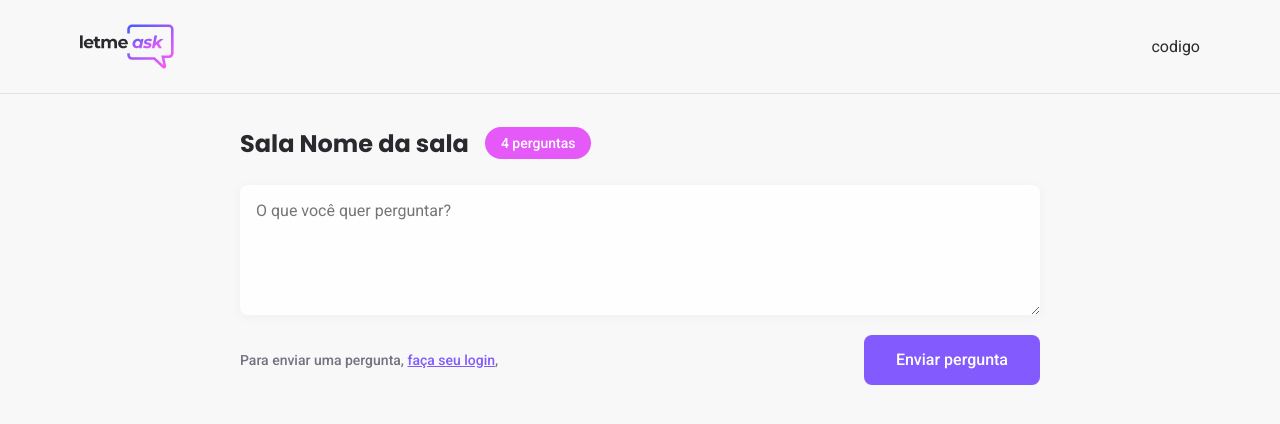
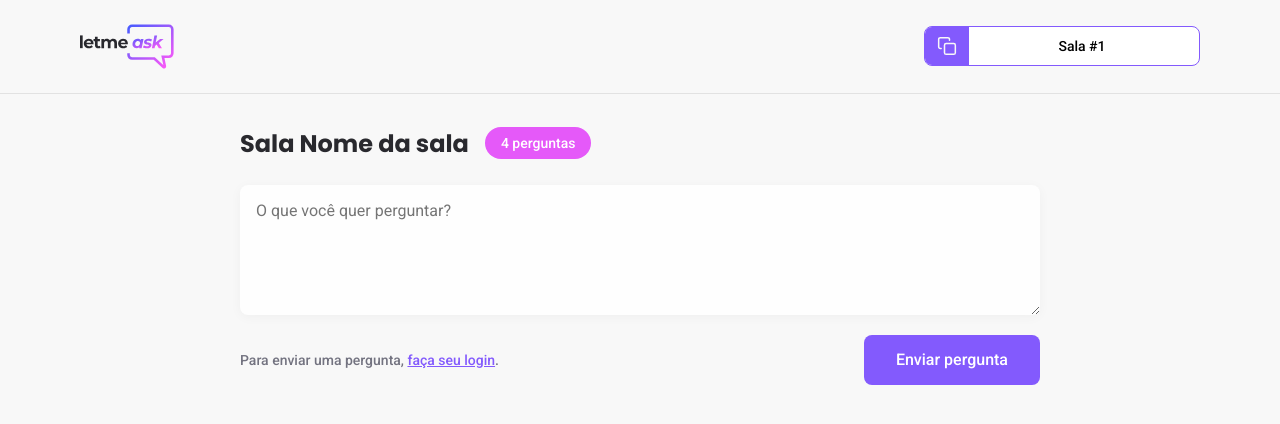
Before and after one commit to marcostaborda/reactjs-etmeask-nlw-6-2021-06-26, a React (Create React App) app: page /rooms/1 in a window 1280 px wide. Shown: the top 424 px of the page. Built offline with nearby package versions, Linux system fonts and the light colour scheme; no server answers.

Commit message:
feat(chat) - room questions

```diff
--- /dev/null
+++ b/src/components/RoomCode.tsx
@@ -0,0 +1,23 @@
+import copyImg from '../assets/images/copy.svg';
+
+import '../styles/room-code.scss';
+
+type RoomCodeProps = {
+  code: string;
+}
+
+export function RoomCode({ code }: RoomCodeProps) {
+
+  function copyRoomCode() {
+    navigator.clipboard.writeText(code)
+  }
+
+  return (
+    <button className="room-code" onClick={copyRoomCode}>
+      <div>
+        <img src={copyImg} alt="Copy room code" />
+      </div>
+      <span>Sala #{code}</span>
+    </button>
+  )
+}
--- a/src/pages/Room.tsx
+++ b/src/pages/Room.tsx
@@ -1,14 +1,20 @@
+import { useParams } from 'react-router-dom';
 import logoImg from '../assets/images/logo.svg';
+
 import { Button } from '../components/Button';
+import { RoomCode } from '../components/RoomCode';
+
 import '../styles/room.scss';
 
 export function Room() {
+  const params = useParams<{ id: string }>();
+
   return (
     <div id="page-room">
       <header>
         <div className="content">
           <img src={logoImg} alt="LetMeAsk" />
-          <div>codigo</div>
+          <RoomCode code={params.id} />
         </div>
       </header>
 
@@ -22,11 +28,11 @@
           <textarea placeholder="O que você quer perguntar?" />
 
           <div className="form-footer">
-            <span>Para enviar uma pergunta, <button>faça seu login</button>,</span>
+            <span>Para enviar uma pergunta, <button>faça seu login</button>.</span>
             <Button>Enviar pergunta</Button>
           </div>
         </form>
       </main>
-    </div>
+    </div >
   );
 }
--- /dev/null
+++ b/src/styles/room-code.scss
@@ -0,0 +1,31 @@
+.room-code {
+  height: 40px;
+  border-radius: 8px;
+  overflow: hidden;
+
+  background: #fff;
+  border: 1px solid #835afd;
+  cursor: pointer;
+
+  display: flex;
+
+  div {
+    background: #835afd;
+    padding: 0 12px;
+
+    display: flex;
+    justify-content: center;
+    align-items: center;
+    height: 100%;
+  }
+
+  span {
+    display: block;
+    align-self: center;
+    flex: 1;
+    padding: 0 16px 0 12px;
+    width: 230px;
+    font-size: 14px;
+    font-weight: 500;
+  }
+}
```
